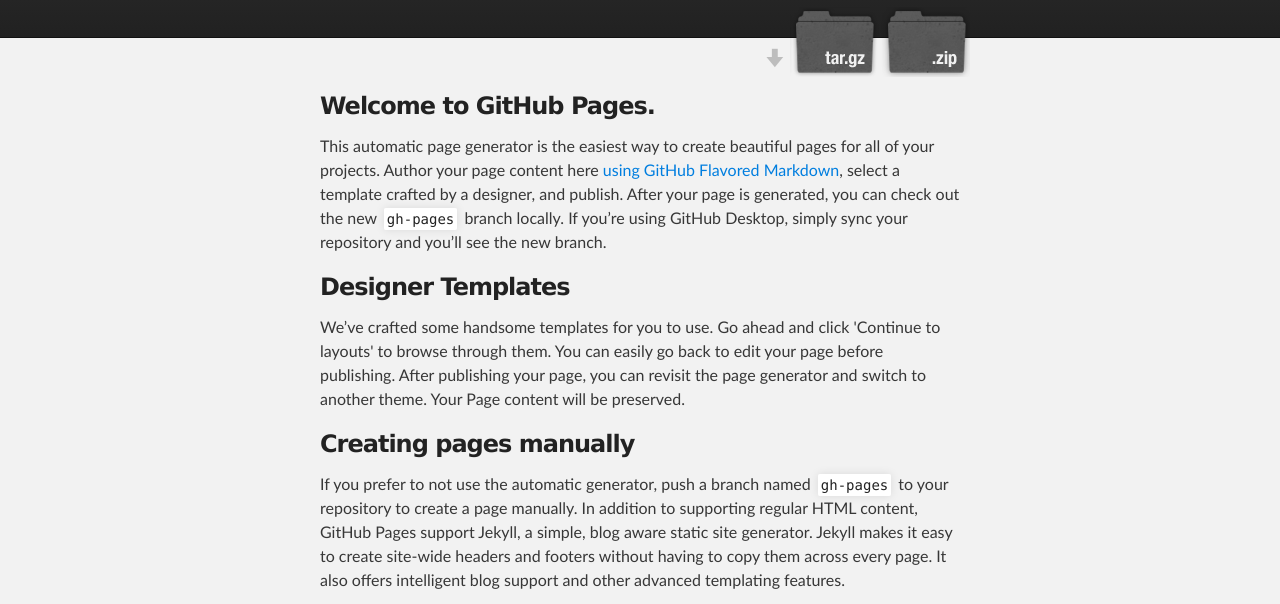
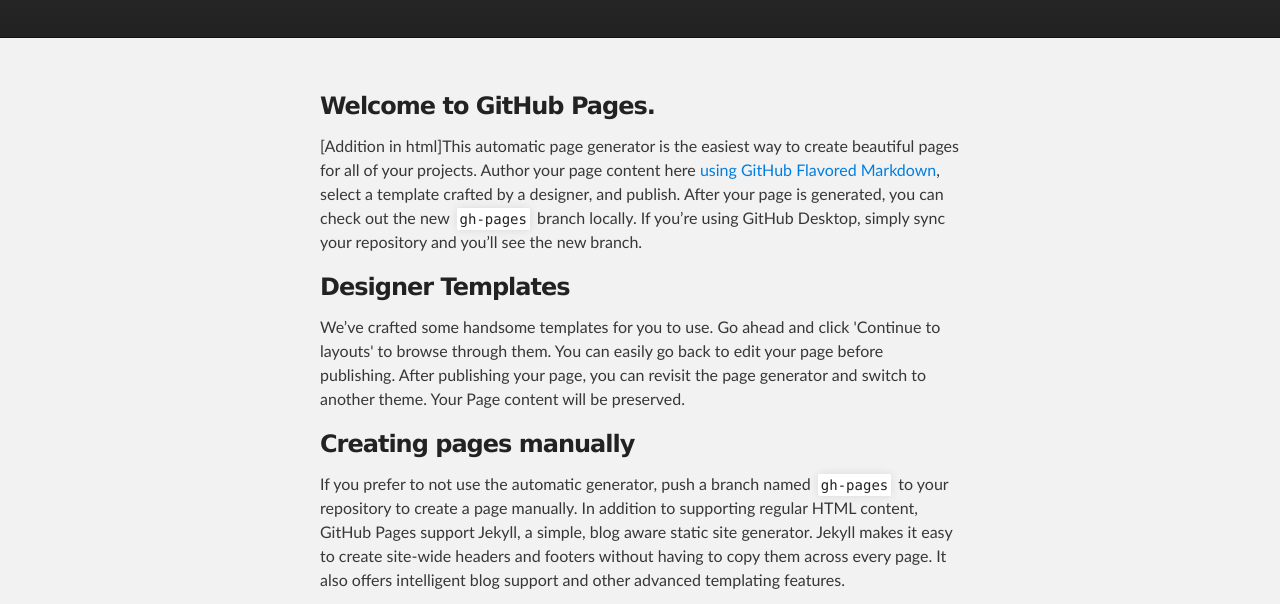
Before and after one commit to stevenhwu/testCodeReview, a plain HTML site: page index.html in a window 1280 px wide. Shown: the part 172-776 px from the top of the page. Drawn offline with Linux system fonts and the light colour scheme.

Commit message:
Update index.html

```diff
--- a/index.html
+++ b/index.html
@@ -21,10 +21,7 @@
           <h1 id="project_title">Testcodereview</h1>
           <h2 id="project_tagline">Tag</h2>
 
-            <section id="downloads">
-              <a class="zip_download_link" href="https://github.com/stevenhwu/testCodeReview/zipball/master">Download this project as a .zip file</a>
-              <a class="tar_download_link" href="https://github.com/stevenhwu/testCodeReview/tarball/master">Download this project as a tar.gz file</a>
-            </section>
+
         </header>
     </div>
 
@@ -34,7 +31,7 @@
         <h3>
 <a id="welcome-to-github-pages" class="anchor" href="#welcome-to-github-pages" aria-hidden="true"><span aria-hidden="true" class="octicon octicon-link"></span></a>Welcome to GitHub Pages.</h3>
 
-<p>This automatic page generator is the easiest way to create beautiful pages for all of your projects. Author your page content here <a href="https://guides.github.com/features/mastering-markdown/">using GitHub Flavored Markdown</a>, select a template crafted by a designer, and publish. After your page is generated, you can check out the new <code>gh-pages</code> branch locally. If you’re using GitHub Desktop, simply sync your repository and you’ll see the new branch.</p>
+<p>[Addition in html]This automatic page generator is the easiest way to create beautiful pages for all of your projects. Author your page content here <a href="https://guides.github.com/features/mastering-markdown/">using GitHub Flavored Markdown</a>, select a template crafted by a designer, and publish. After your page is generated, you can check out the new <code>gh-pages</code> branch locally. If you’re using GitHub Desktop, simply sync your repository and you’ll see the new branch.</p>
 
 <h3>
 <a id="designer-templates" class="anchor" href="#designer-templates" aria-hidden="true"><span aria-hidden="true" class="octicon octicon-link"></span></a>Designer Templates</h3>
```
